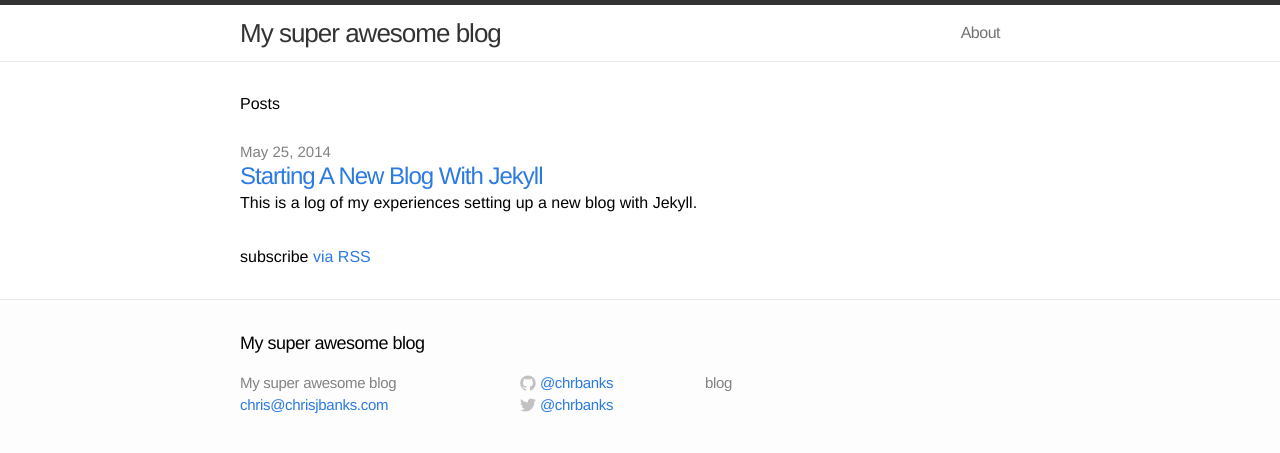
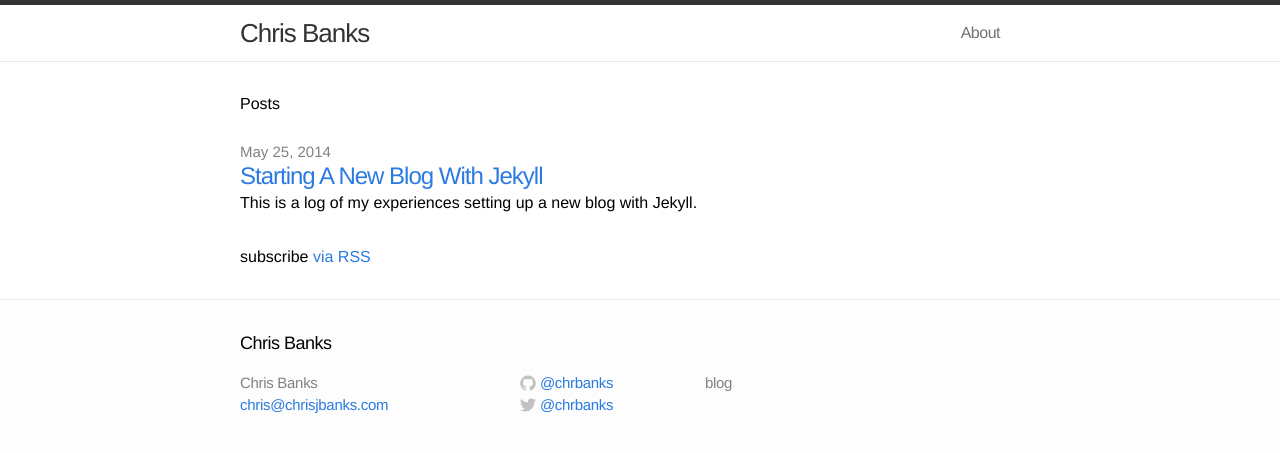
Before and after one commit to chrbanks/blog-source, a Jekyll site: the page built from index.html, in a window 1280 px wide. Shown: the top 453 px of the page. Built offline with Jekyll 4.4.1, drawn with Linux system fonts in a browser that asks for light colours; the list of posts is cut into pages by our own code.

Commit message:
changed title

```diff
--- a/_config.yml
+++ b/_config.yml
@@ -1,5 +1,5 @@
 # Site settings
-title: My super awesome blog
+title: Chris Banks
 email: chris@chrisjbanks.com
 description: "blog"
 baseurl: ""
```
